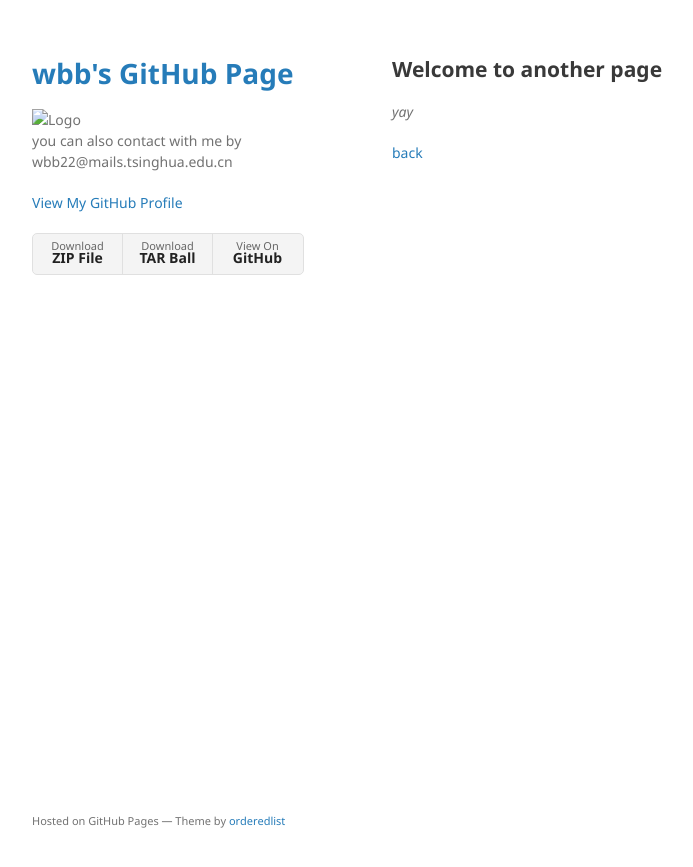
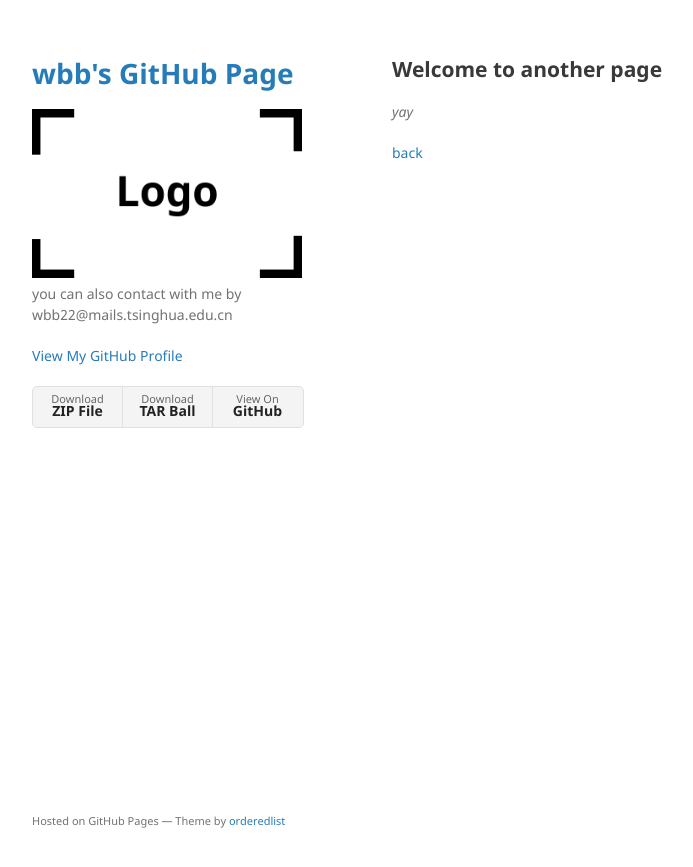
Before and after one commit to case11123/case11123.github.io, a Jekyll site: the page built from another-page.md, in a window 1280 px wide. Shown: the top 867 px of the page, without its empty margins (178-871 px from the left). Built offline with Jekyll 4.4.1, drawn with Linux system fonts in a browser that asks for light colours; our own code applies the rules of GitHub Pages for plain Markdown files.

Commit message:
Update _config.yml

```diff
--- a/_config.yml
+++ b/_config.yml
@@ -1,5 +1,5 @@
 title: wbb's GitHub Page
-logo: /script/shushu.png
+logo: /assets/img/logo.png
 description: you can also contact with me by wbb22@mails.tsinghua.edu.cn
 show_downloads: true
 google_analytics:
```
